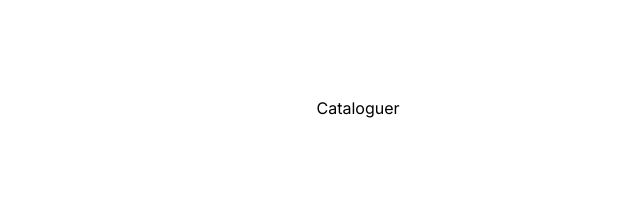
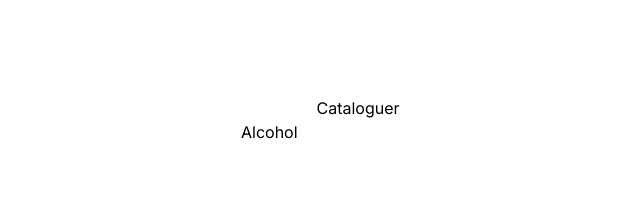
Before and after one commit to McNaBry/cataloguer, a Next.js app: page / in a window 1280 px wide. Shown: the top 210 px of the page, without its empty margins (282-922 px from the left). Built offline with nearby package versions, Linux system fonts and the light colour scheme.

Commit message:
Add simple autocomplete

```diff
--- a/app/page.tsx
+++ b/app/page.tsx
@@ -1,9 +1,40 @@
-import Image from 'next/image'
+"use client"
+
+import { Combobox } from "@headlessui/react"
+import { useState } from "react"
+
+const categories: string[] = [
+  "Alcohol",
+  "Coffee",
+  "Anime",
+  "Korean Drama"
+]
 
 export default function Home() {
+  // Stores selected option.
+  const [selectedCategory, setSelectedCategory] = useState<string>(categories[0])
+  // Dynamically stores what user is searching in input.
+  const [query, setQuery] = useState<string>("")
+
+  const filteredCategories = query === ""
+    ? categories
+    : categories.filter((category) => {
+        return category.toLowerCase().includes(query.toLowerCase())
+      })
+
   return (
-    <main className="flex min-h-screen flex-col items-center justify-between p-24">
+    <main className="flex min-h-screen flex-col items-center p-24">
       <h1>Cataloguer</h1>
+      <Combobox value={selectedCategory} onChange={setSelectedCategory}>
+        <Combobox.Input onChange={(event) => setQuery(event.target.value)} />
+        <Combobox.Options>
+          {filteredCategories.map((category) => (
+            <Combobox.Option key={category} value={category}>
+              {category}
+            </Combobox.Option>
+          ))}
+        </Combobox.Options>
+      </Combobox>
     </main>
   )
 }
```
